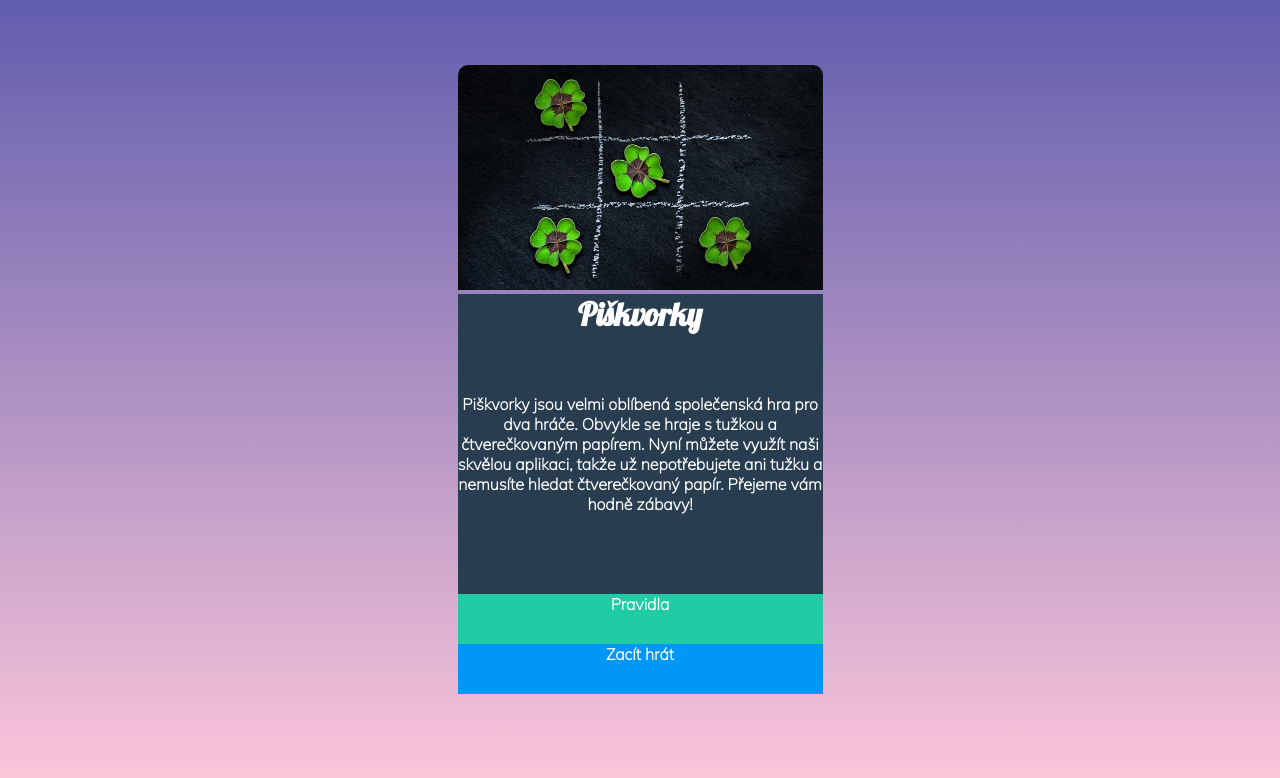
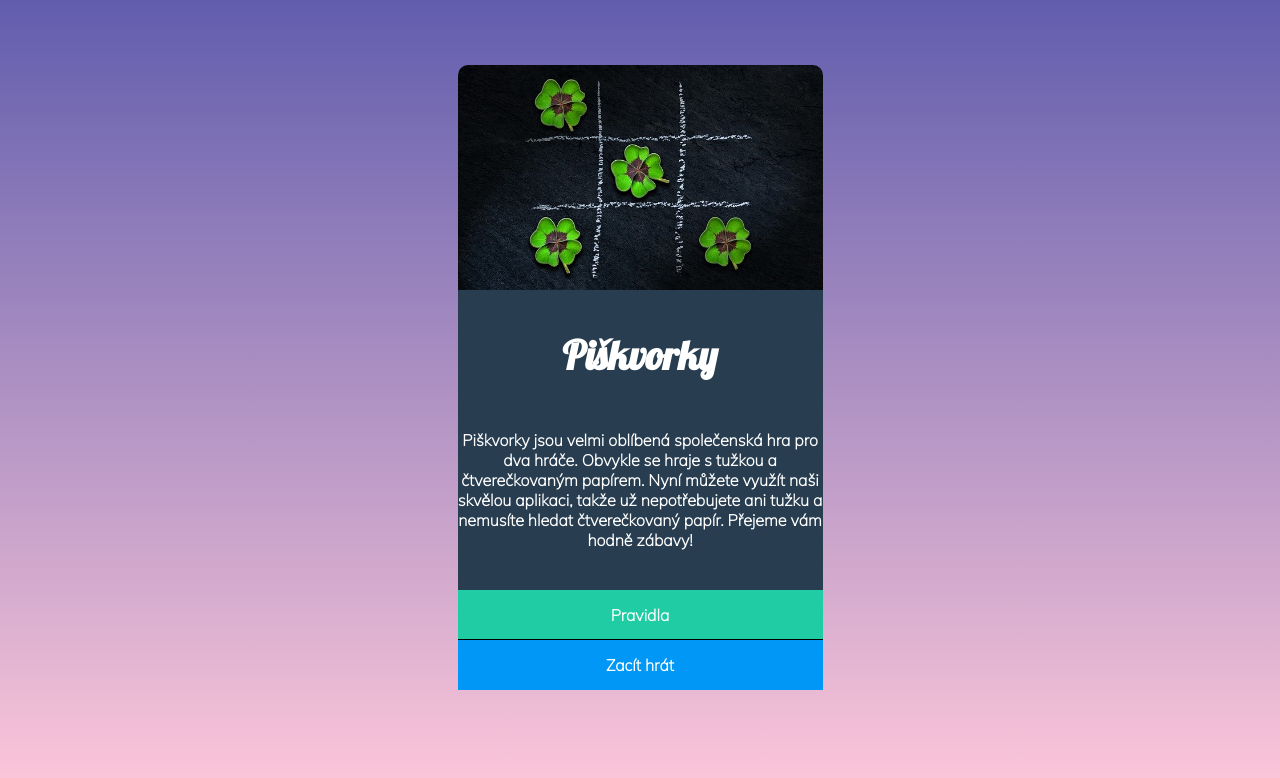
Before and after one commit to alinakhop/piskvorky, a plain HTML site: page index.html in a window 1280 px wide. Drawn offline with Linux system fonts and the light colour scheme.

Commit message:
Generalizace

```diff
--- a/style.css
+++ b/style.css
@@ -22,6 +22,7 @@ img {
   width: 365px;
   border-top-left-radius: 10px;
   border-top-right-radius: 10px;
+  display: block;
 }
 
 .main {
@@ -35,6 +36,10 @@ h1 {
   text-align: center;
   height: 100px;
   width: 365px;
+  margin: 0;
+  padding-top: 40px;
+  /* padding-bottom: 40px; */
+  font-size: 40px;
 }
 
 p {
@@ -43,6 +48,7 @@ p {
   text-align: center;
   height: 200px;
   width: 365px;
+  padding-top: 40px;
 }
 
 a {
@@ -53,11 +59,14 @@ a {
   font-family: 'Mulish', sans-serif;
   font-weight: bold;
   text-align: center;
-  /* border: 1px solid black; */
+  padding-top: 15px;
+  padding-bottom: 15px;
+  font-size: 16px;
 }
 
 a[href="https://czechitas-podklady.cz/Piskvorky-pravidla/"] {
   background-color: #1fcca4;
+  border-bottom: 1px solid black;
 }
 
 a[href="https://czechitas-podklady.cz/Piskvorky-pravidla/"]:hover {
```
